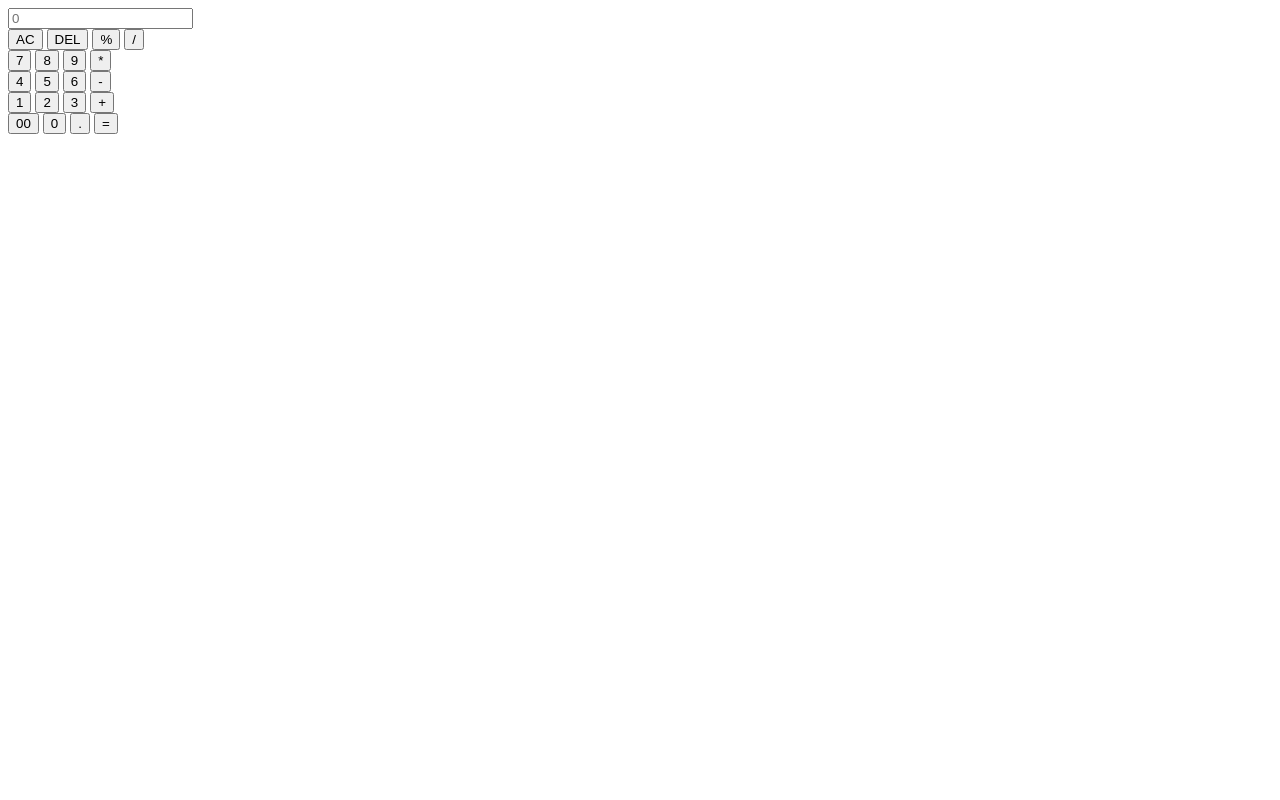
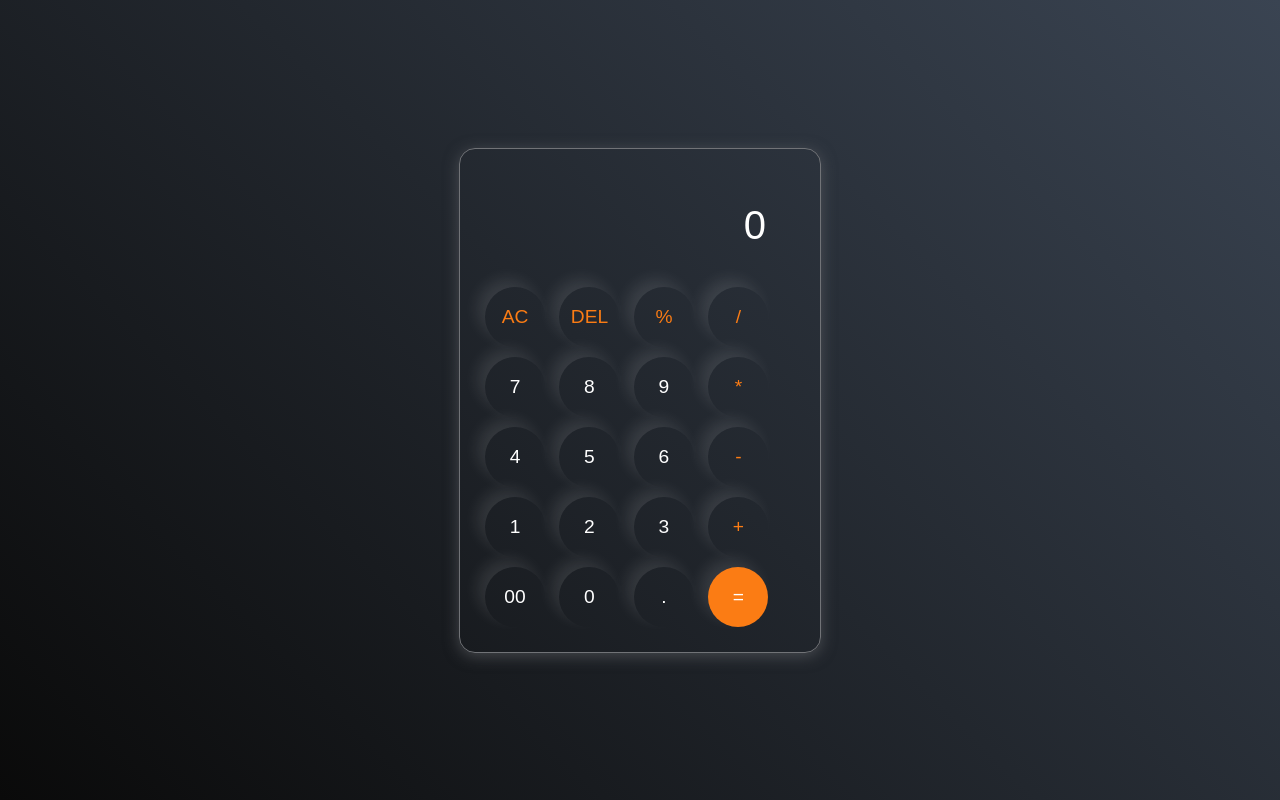
Before and after one commit to NadunMadawala/Simple-Calculator, a plain HTML site: page index.html in a window 1280 px wide. Drawn offline with Linux system fonts and the light colour scheme.

Commit message:
Complete html and css frontend submit

```diff
--- a/index.html
+++ b/index.html
@@ -10,41 +10,41 @@
 
 <body>
     <div class="calculator">
-        <input type="text" placeholder="0">
+        <input type="text" placeholder="0" id="inputBox">
         <div>
-            <button>AC</button>
-            <button>DEL</button>
-            <button>%</button>
-            <button>/</button>
+            <button class="operator">AC</button>
+            <button class="operator">DEL</button>
+            <button class="operator">%</button>
+            <button class="operator">/</button>
         </div>
         <div>
             <button>7</button>
             <button>8</button>
             <button>9</button>
-            <button>*</button>
+            <button class="operator">*</button>
         </div>
         <div>
             <button>4</button>
             <button>5</button>
             <button>6</button>
-            <button>-</button>
+            <button class="operator">-</button>
         </div>
         <div>
             <button>1</button>
             <button>2</button>
             <button>3</button>
-            <button>+</button>
+            <button class="operator">+</button>
         </div>
         <div>
             <button>00</button>
             <button>0</button>
             <button>.</button>
-            <button>=</button>
+            <button class="equalBtn">=</button>
         </div>
     </div>
 
 
-    <script></script>
+    <script src="script.js"></script>
 </body>
 
 </html>
--- a/style.css
+++ b/style.css
@@ -0,0 +1,63 @@
+* {
+    margin: 0;
+    padding: 0;
+    font-family: sans-serif;
+    box-sizing: border-box;
+}
+
+body {
+    background: linear-gradient(45deg, #0a0a0a, #3a4452);
+    width: 100%;
+    height: 100vh;
+    display: flex;
+    align-items: center;
+    justify-content: center;
+}
+
+.calculator {
+    padding: 20px;
+    border-radius: 16px;
+    background: transparent;
+    box-shadow: 0px 3px 15px rgba(113, 115, 119, 0.5);
+    border: 1px solid #717377;
+}
+
+.calculator input {
+    width: 300px;
+    border: none;
+    padding: 24px;
+    margin: 10px;
+    background: transparent;
+    box-shadow: 0px 3px 15px rgbs(84, 84, 84, 0.1);
+    font-size: 40px;
+    text-align: right;
+    cursor: pointer;
+
+}
+
+input::placeholder {
+    color: #ffffff;
+}
+
+.calculator button {
+    width: 60px;
+    height: 60px;
+    margin: 5px;
+    border: none;
+    border-radius: 50%;
+    cursor: pointer;
+    background: transparent;
+    color: #ffffff;
+    font-size: larger;
+    box-shadow: -8px -8px 15px rgba(255, 255, 255, 0.1);
+
+}
+
+.calculator .equalBtn {
+    background-color: #fb7c14;
+}
+
+.calculator .operator {
+    color: #fb7c14;
+
+}
```
